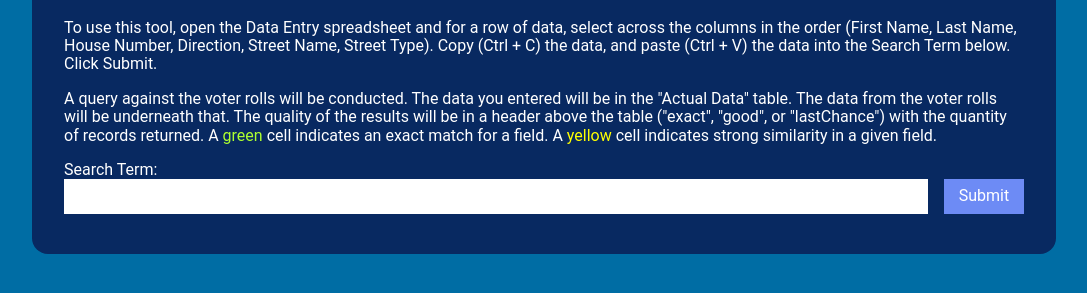
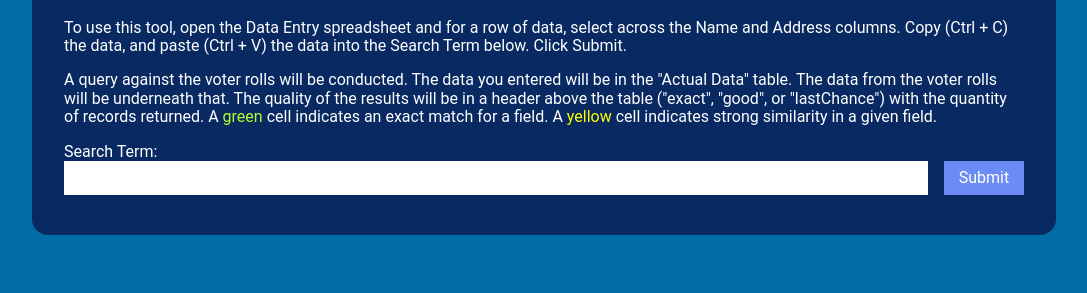
Before and after one commit to connorjtoth/voter-verify-helper, a website: page html/search.html in a window 1280 px wide. Shown: the part 85-378 px from the top of the page, without its empty margins (0-1087 px from the left). Drawn offline with nearby package versions, Linux system fonts and the light colour scheme.

Commit message:
Update search instructions

```diff
--- a/html/search.html
+++ b/html/search.html
@@ -11,8 +11,8 @@
                 <h1>Petition Validation Helper</h1>
                 <p>
                     To use this tool, open the Data Entry spreadsheet and for a row of data, select across
-                    the columns in the order (First Name, Last Name, House Number, Direction, Street Name, Street Type).
-                    Copy (Ctrl + C) the data, and paste (Ctrl + V) the data into the Search Term below. Click Submit.
+                    the Name and Address columns. Copy (Ctrl + C) the data, and paste (Ctrl + V) the data
+                    into the Search Term below. Click Submit.
                 </p>
 
                 <p>
```
